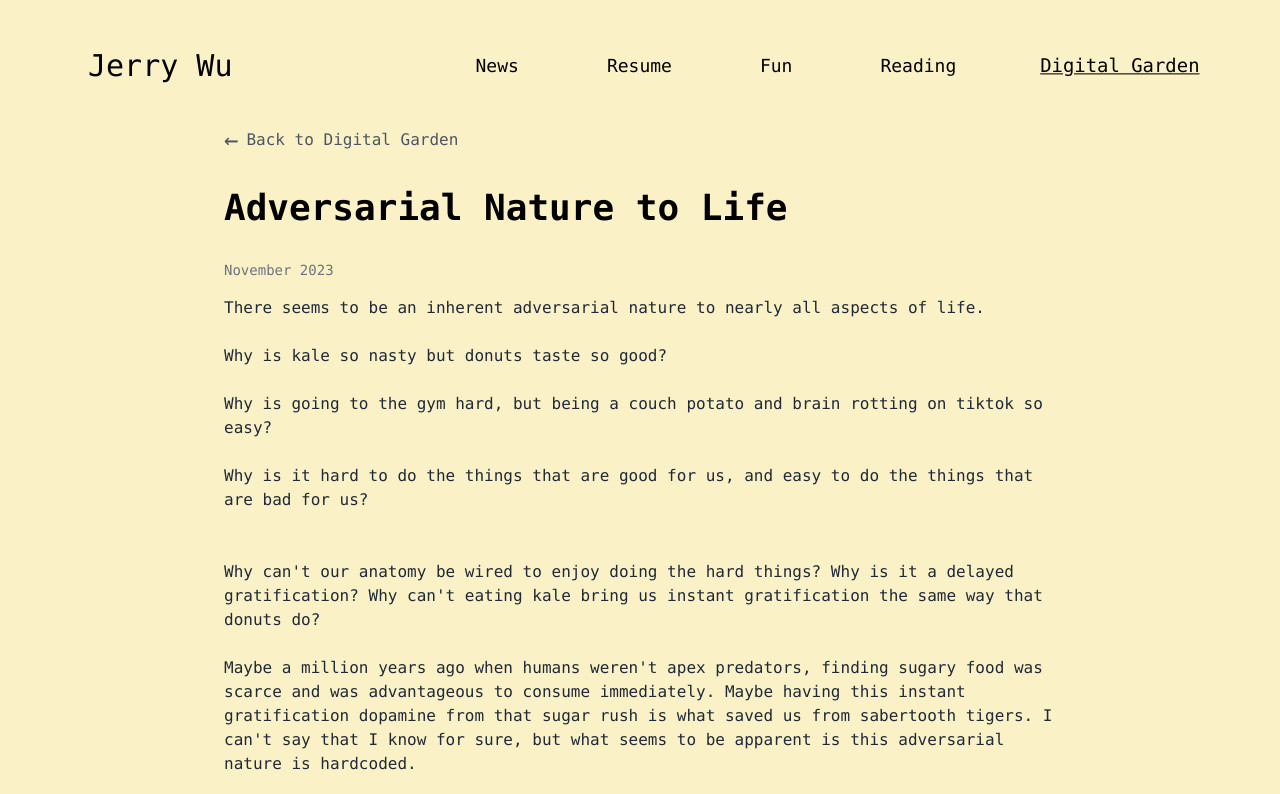
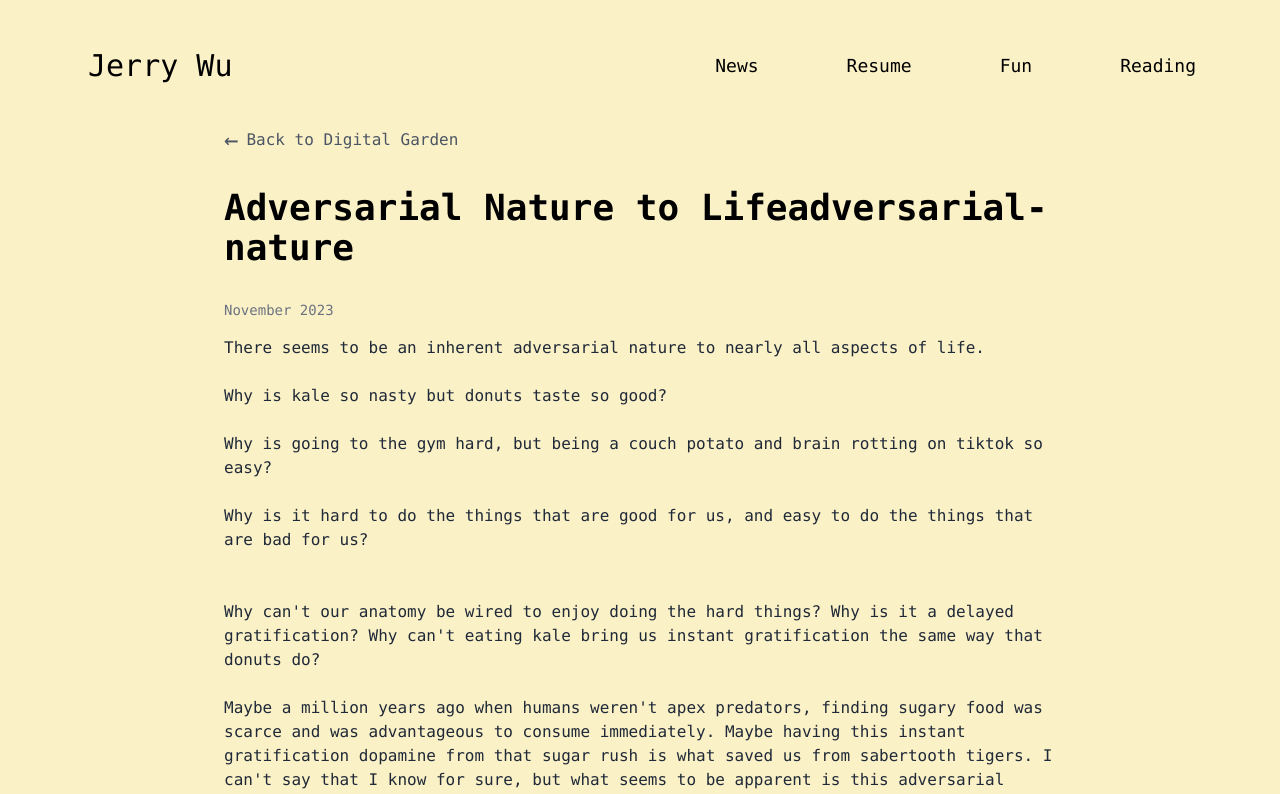
Before and after one commit to jerryowu/personal-website, a Next.js app: page /digital-garden/adversarial-nature in a window 1280 px wide. Shown: the top 794 px of the page. Built offline with nearby package versions, Linux system fonts and the light colour scheme.

Commit message:
made prod changes

```diff
--- a/app/components/Navbar.tsx
+++ b/app/components/Navbar.tsx
@@ -82,7 +82,7 @@ export default function Navbar() {
           >
             Reading
           </Link>
-          <Link
+          {/* <Link
             href="/digital-garden"
             className={`text-lg p-1 transition-all hover:scale-105 hover:underline ${
               pathname.startsWith("/digital-garden")
@@ -91,7 +91,7 @@ export default function Navbar() {
             }`}
           >
             Digital Garden
-          </Link>
+          </Link> */}
         </div>
       </div>
 
@@ -140,7 +140,7 @@ export default function Navbar() {
           >
             Reading
           </Link>
-          <Link
+          {/* <Link
             href="/digital-garden"
             className={`text-lg p-1 transition-all hover:scale-105 hover:underline ${
               pathname.startsWith("/digital-garden")
@@ -150,7 +150,7 @@ export default function Navbar() {
             onClick={() => setIsMenuOpen(false)}
           >
             Digital Garden
-          </Link>
+          </Link> */}
         </div>
       </div>
     </div>
--- a/app/digital-garden/[postId]/page.tsx
+++ b/app/digital-garden/[postId]/page.tsx
@@ -72,6 +72,7 @@ It so happens to be that hitting legs, the most painful muscle group to work, is
         <article className="prose prose-sm sm:prose lg:prose-lg max-w-none">
           <h1 className="text-2xl sm:text-3xl lg:text-4xl font-bold mb-4 sm:mb-6 lg:mb-8">
             {post.Title}
+            {postId}
           </h1>
           <div className="text-gray-500 text-xs sm:text-sm mb-2 sm:mb-4">
             {post.Date}
```
Also changed, not shown: 2 other files (tests, documents, lock files or other folders).
